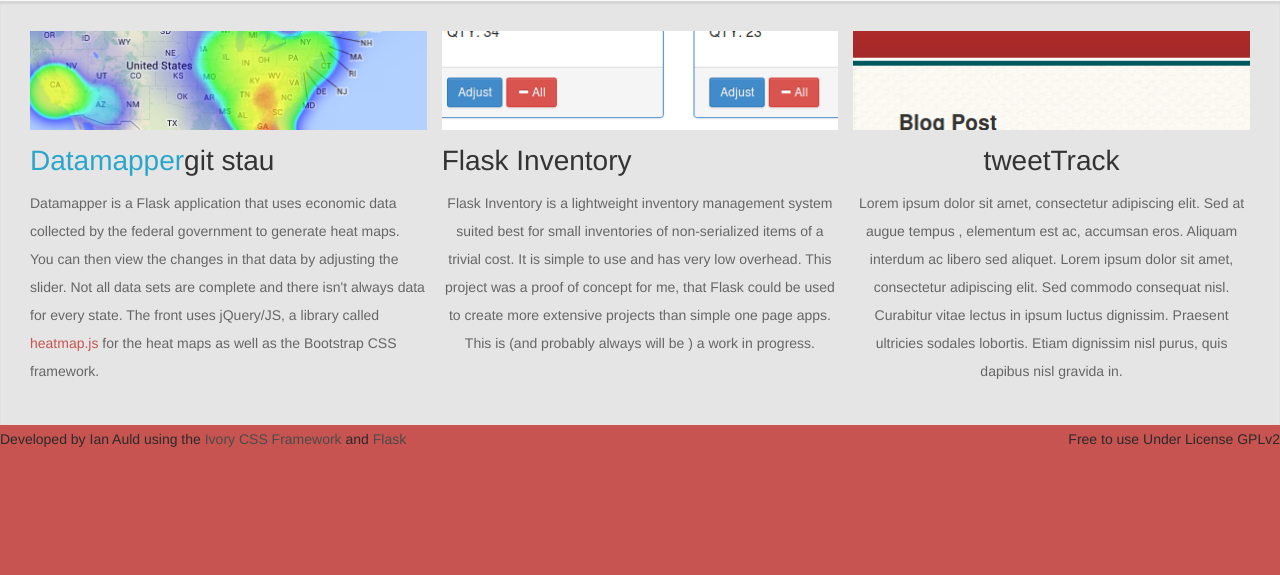
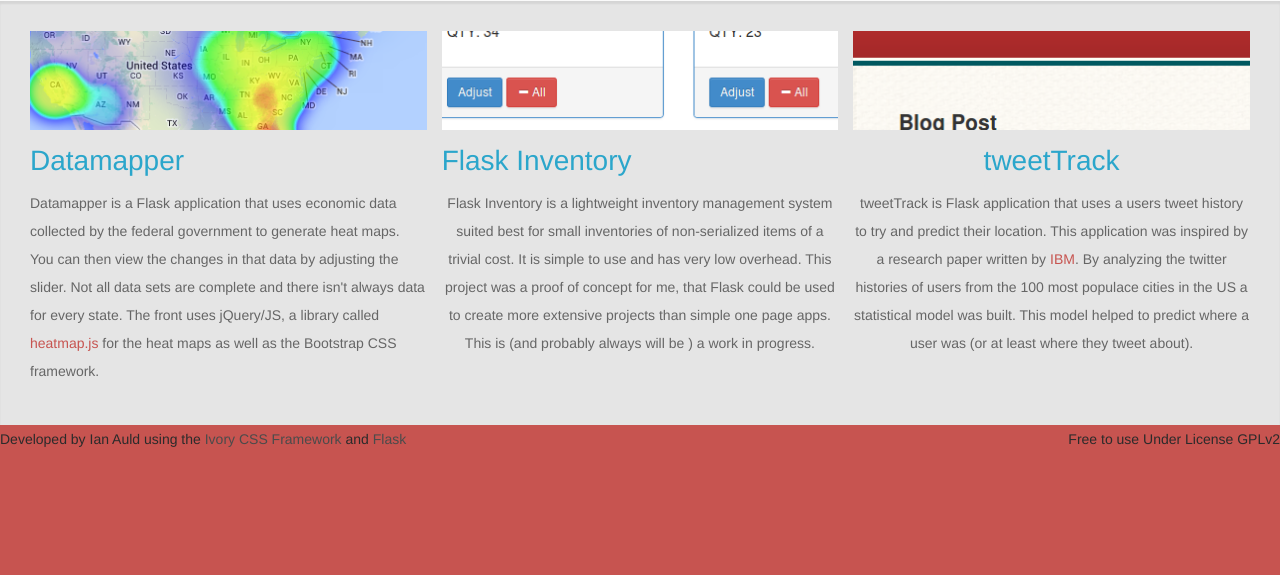
Before and after one commit to im-auld/ima-webdev, a Flask app: page /about/ in a window 1280 px wide. Shown: the part 613-1188 px from the top of the page. Run offline with Flask 2, Linux system fonts and the light colour scheme.

Commit message:
Added text/link for tweetTrack demo

```diff
--- a/app/templates/demos.html
+++ b/app/templates/demos.html
@@ -2,7 +2,7 @@
     <figure>
         <img style="width:100%;" src="{{ url_for('static', filename='img/datamappr.png') }}">
     </figure>
-    <h3><a href="http://datamappr.herokuapp.com">Datamapper</a>git stau</h3>
+    <h3><a href="http://datamappr.herokuapp.com">Datamapper</a></h3>
     <p>
         Datamapper is a Flask application that uses economic data collected by
         the federal government to generate heat maps. You can then view the changes
@@ -16,7 +16,7 @@
     <figure>
         <img style="width:100%;" src="{{ url_for('static', filename='img/inventory.png') }}">
     </figure>
-    <h3>Flask Inventory</h3>
+    <h3><a href="http://glacial-spire-3650.herokuapp.com/">Flask Inventory</a></h3>
     <p class="text-center">
         Flask Inventory is a lightweight inventory management system suited best
         for small inventories of non-serialized items of a trivial cost. It is
@@ -29,12 +29,15 @@
     <figure>
         <img style="width:100%;" src="{{ url_for('static', filename='img/journal.png') }}">
     </figure>
-    <h3 class="text-center">tweetTrack</h3>
+    <h3 class="text-center">
+        <a href="ec2-54-191-111-81.us-west-2.compute.amazonaws.com">tweetTrack</a>
+    </h3>
     <p class="text-center">
-        Lorem ipsum dolor sit amet, consectetur adipiscing elit. Sed at augue tempus
-        , elementum est ac, accumsan eros. Aliquam interdum ac libero sed aliquet.
-        Lorem ipsum dolor sit amet, consectetur adipiscing elit. Sed commodo consequat
-        nisl. Curabitur vitae lectus in ipsum luctus dignissim. Praesent ultricies
-        sodales lobortis. Etiam dignissim nisl purus, quis dapibus nisl gravida in.
+        tweetTrack is Flask application that uses a users tweet history to try
+        and predict their location. This application was inspired by a research
+        paper written by <a href="http://arxiv.org/ftp/arxiv/papers/1403/1403.2345.pdf">IBM</a>. By analyzing the twitter histories of
+        users from the 100 most populace cities in the US a statistical model was built.
+        This model helped to predict where a user was (or at least where they
+        tweet about).
     </p>
 </div>
```
